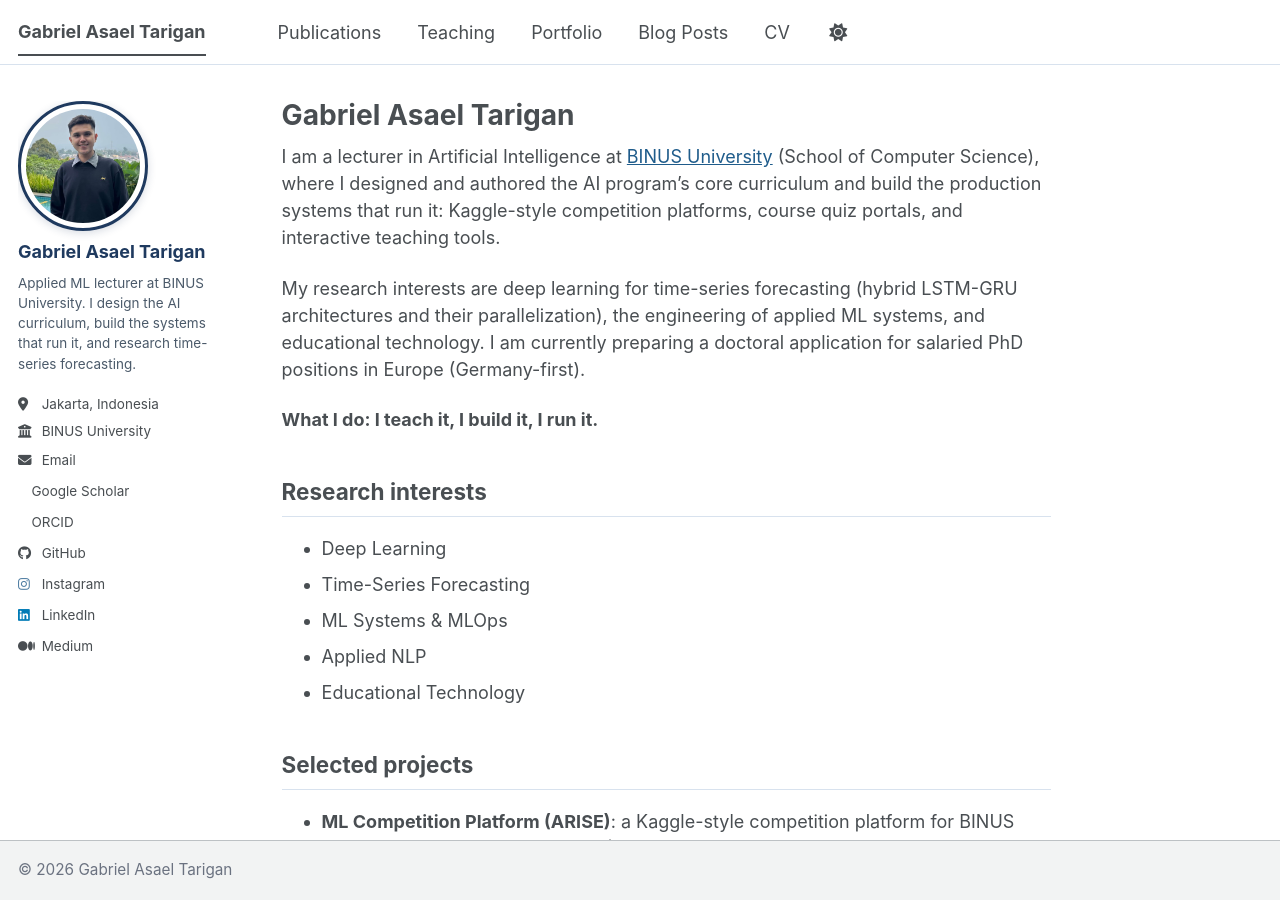
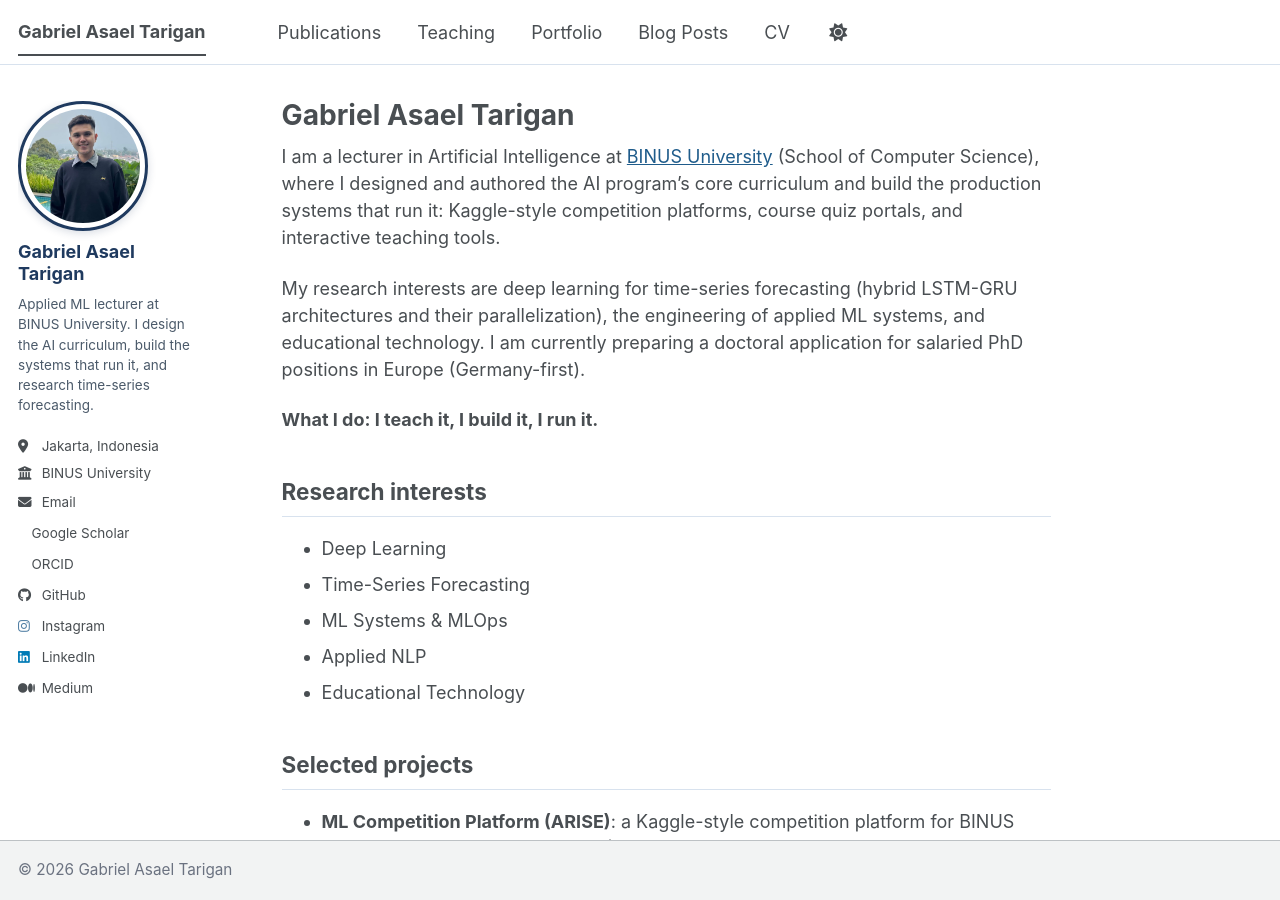
Before and after one commit to asaeltarigan/asaeltarigan.github.io, a Jekyll site: the page built from _pages/about.md, in a window 1280 px wide and 900 px high. Built offline with Jekyll 4.4.1, drawn with Linux system fonts in a browser that asks for light colours; a style sheet for code colours, icons or effects is not loaded.

Commit message:
medium sync: 1 post(s)

```diff
--- a/_includes/head.html
+++ b/_includes/head.html
@@ -21,4 +21,4 @@
 
 <!-- For all browsers -->
 <link rel="stylesheet" href="{{ base_path }}/assets/css/main.css">
-<link rel="stylesheet" href="{{ base_path }}/assets/css/custom.css?v=5">
+<link rel="stylesheet" href="{{ base_path }}/assets/css/custom.css?v=6">
--- a/assets/css/custom.css
+++ b/assets/css/custom.css
@@ -34,13 +34,34 @@ html[data-theme="dark"] {
 
 /* Sidebar: theme JS forces position:fixed which overlaps the footer on short
    pages, and adds 65px inline padding. Static + content-height + a height cap
-   guarantees the sidebar can never collide with the footer at any viewport. */
+   guarantees the sidebar can never collide with the footer at any viewport.
+   Scrollbar hidden (wheel/touch still scroll); desc gets breathing room. */
 .sidebar.sticky {
   position: static !important;
   align-self: start;
   padding-top: 0 !important;
   max-height: calc(100vh - 10em);
   overflow-y: auto;
+  scrollbar-width: none;
+  -ms-overflow-style: none;
+}
+
+.sidebar.sticky::-webkit-scrollbar {
+  width: 0;
+  height: 0;
+  display: none;
+}
+
+.sidebar .author__content {
+  padding-right: 0.7rem;
+}
+
+@media (max-width: 768px) {
+  /* Mobile: sidebar stacks at top, no footer collision -> no cap, no scroll */
+  .sidebar.sticky {
+    max-height: none;
+    overflow-y: visible;
+  }
 }
 
 /* Sidebar: name + bio colors */
```
Also changed, not shown: _posts/2026-08-28-what-reviewing-research-papers-taught-me-about-writing.md (+2 -0 lines).
